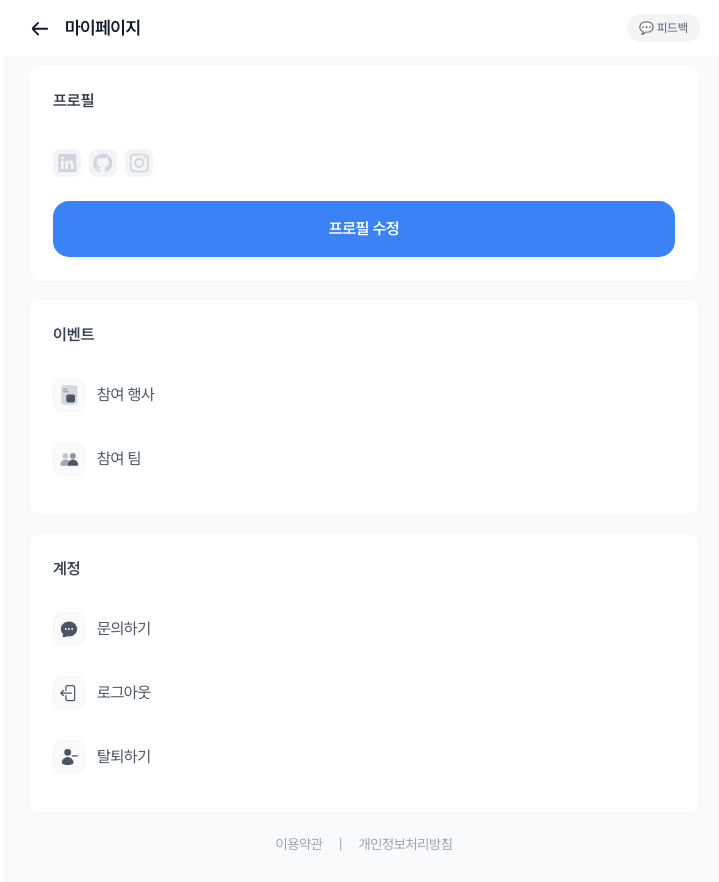
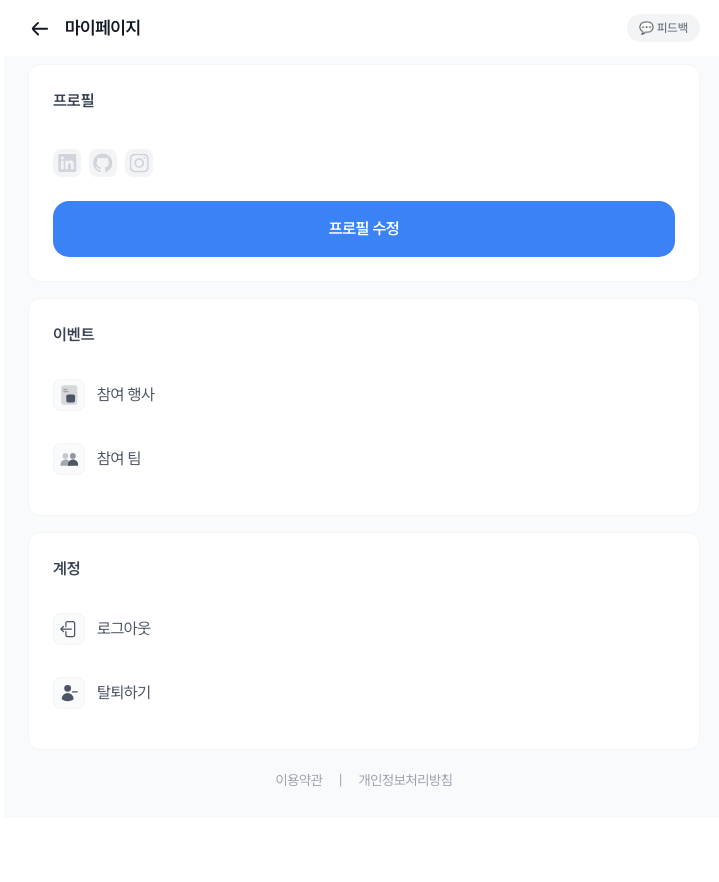
Before and after one commit to Nowdays-Goodnight-Cool-Niang/SharEv-Frontend, a React (Vite) app: page /setting in a window 1280 px wide. Shown: the whole page, without its empty margins (276-995 px from the left). After the commit the page ends 818 px from the top, so only its background shows below. Built offline with nearby package versions, Linux system fonts and the light colour scheme; no server answers; what tailwindcss-3d would draw is missing.

Commit message:
refactor: 💡 마이페이지 문의하기 버튼 삭제
✅ Closes: #120

```diff
--- a/src/components/mypage/MySection.tsx
+++ b/src/components/mypage/MySection.tsx
@@ -3,7 +3,6 @@ import { useMutation, useQueryClient } from '@tanstack/react-query';
 import MyProfile from '@/components/mypage/MyProfile';
 import { authAPI } from '@/apis/auth';
 import { Link } from 'react-router';
-import MessageCircleSvg from '@/assets/icons/ic_message_circle.svg?react';
 import LogOutSvg from '@/assets/icons/ic_logout.svg?react';
 import UserMinusSvg from '@/assets/icons/ic_user_minus.svg?react';
 import CardSvg from '@/assets/icons/ic_card.svg?react';
@@ -26,10 +25,6 @@ function MySection() {
       console.error('Account logout error:', error.message);
     },
   });
-
-  const handleInquiry = () => {
-    showCustomToast({ message: TOAST_MESSAGE.INQUIRY_UNDER_CONSTRUCTION });
-  };
 
   const handleAccountDeletion = () => {
     navigate('/account-deletion');
@@ -57,11 +52,6 @@ function MySection() {
   ];
 
   const accountButtons = [
-    {
-      title: '문의하기',
-      onClick: handleInquiry,
-      icon: MessageCircleSvg,
-    },
     {
       title: '로그아웃',
       onClick: () => performLogout(),
```
